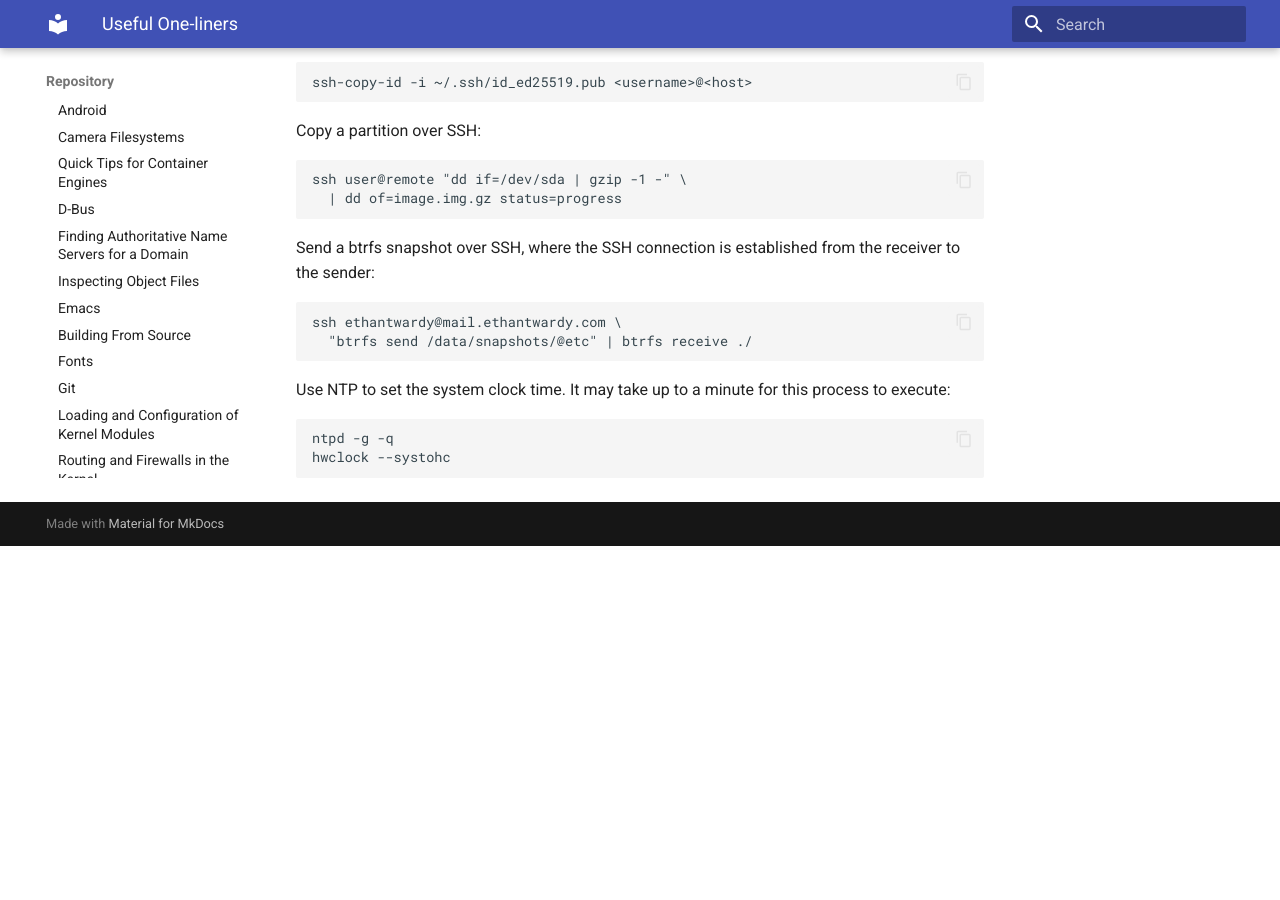
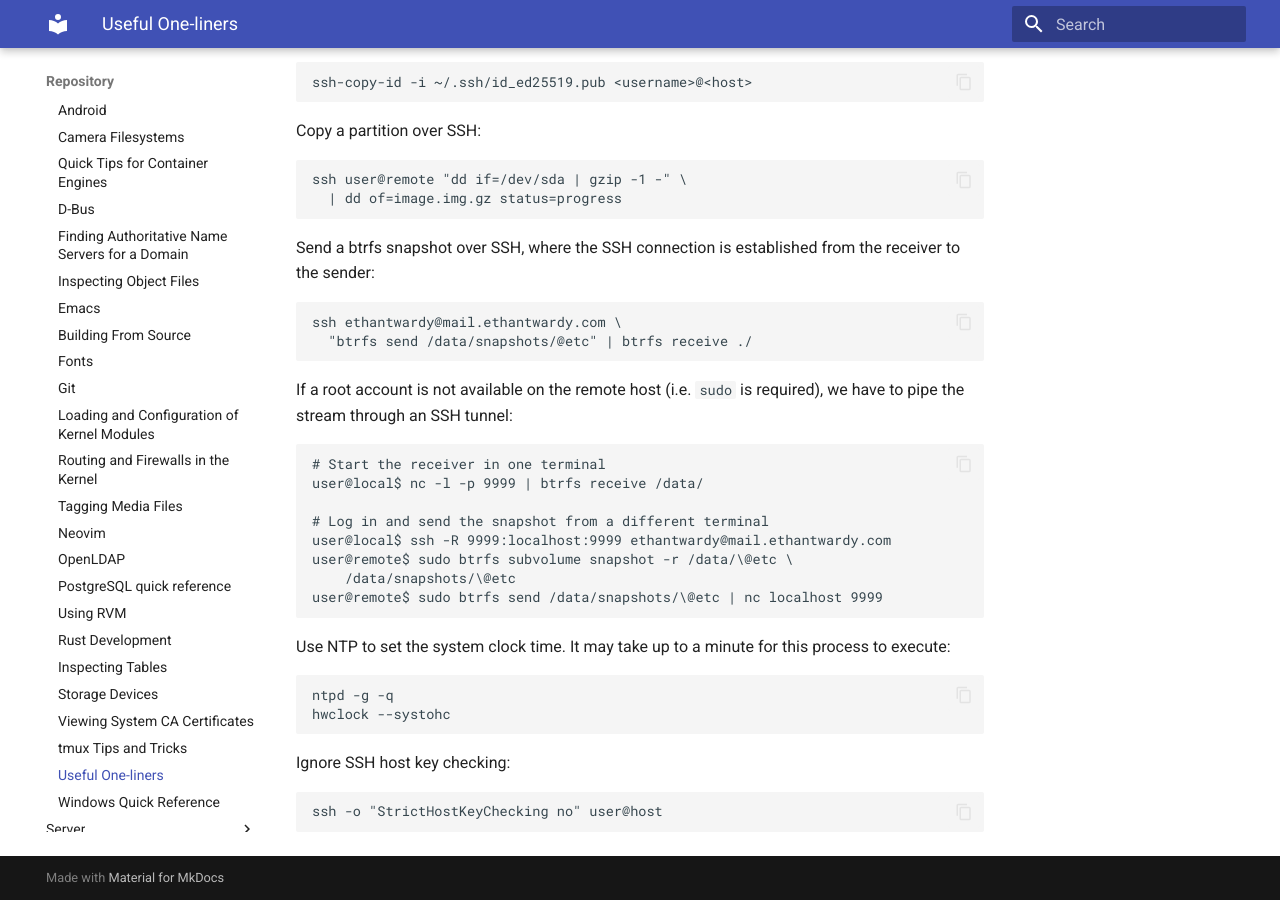
Before and after one commit to AmateurECE/twardyece-repository, an MkDocs documentation site: the page built from docs/Reference/UsefulOneliners.md, in a window 1280 px wide and 900 px high, scrolled down 1668 px. Built offline with MkDocs 1.6.1 and Material for MkDocs 9.7.7, drawn with Linux system fonts in a browser that asks for light colours; before the commit the page ends 2214 px from its top, so only the background shows below that.

````diff
--- a/docs/Reference/UsefulOneliners.md
+++ b/docs/Reference/UsefulOneliners.md
@@ -99,9 +99,28 @@ ssh ethantwardy@mail.ethantwardy.com \
   "btrfs send /data/snapshots/@etc" | btrfs receive ./
 ```
 
+If a root account is not available on the remote host (i.e. `sudo` is
+required), we have to pipe the stream through an SSH tunnel:
+
+```
+# Start the receiver in one terminal
+user@local$ nc -l -p 9999 | btrfs receive /data/
+
+# Log in and send the snapshot from a different terminal
+user@local$ ssh -R 9999:localhost:9999 ethantwardy@mail.ethantwardy.com
+user@remote$ sudo btrfs subvolume snapshot -r /data/\@etc \
+    /data/snapshots/\@etc
+user@remote$ sudo btrfs send /data/snapshots/\@etc | nc localhost 9999
+```
+
 Use NTP to set the system clock time. It may take up to a minute for this
 process to execute:
 ```
 ntpd -g -q
 hwclock --systohc
 ```
+
+Ignore SSH host key checking:
+```
+ssh -o "StrictHostKeyChecking no" user@host
+```
````
Also changed, not shown: docs/Server/Backup.md (+3 -7 lines).
